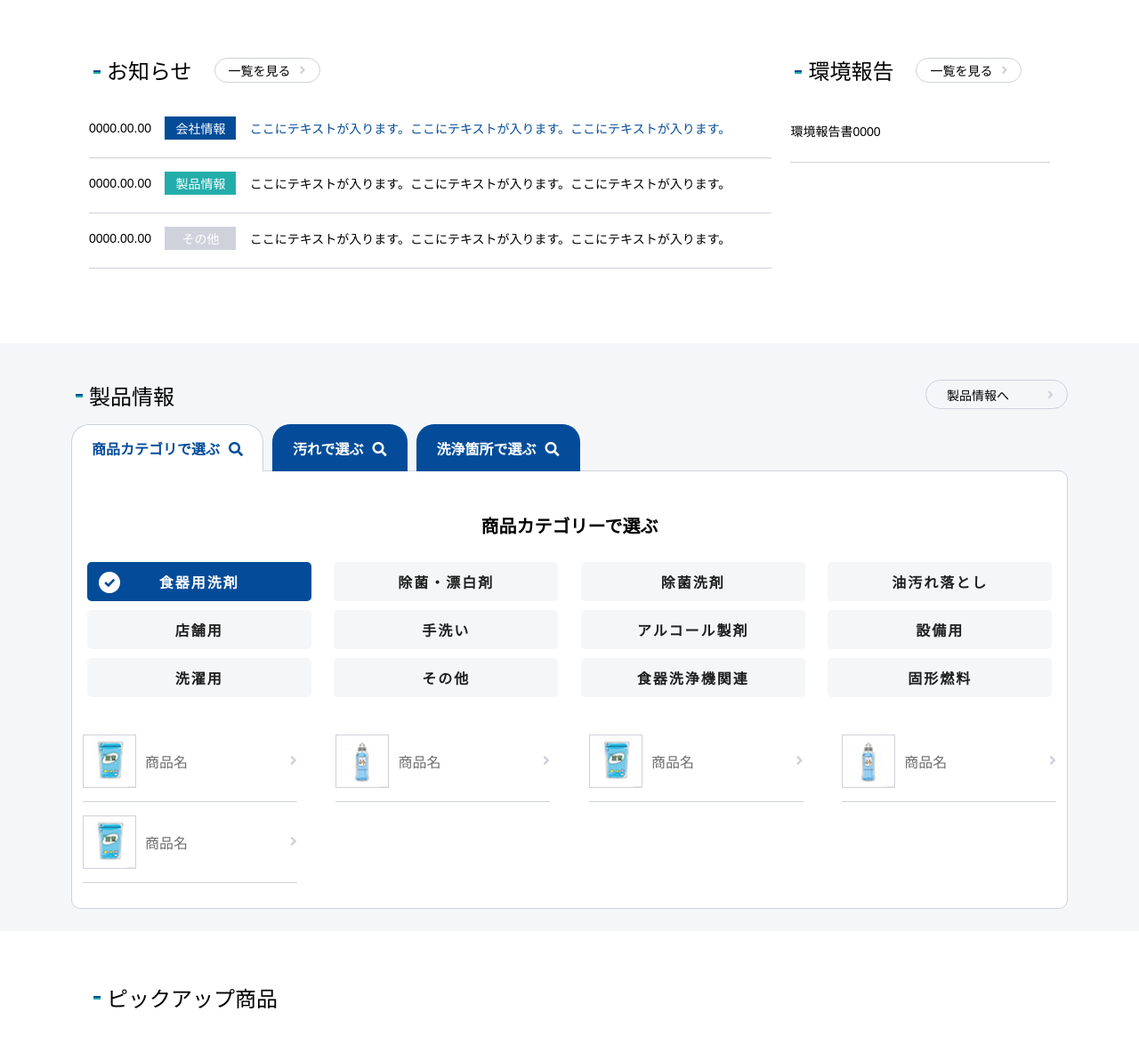
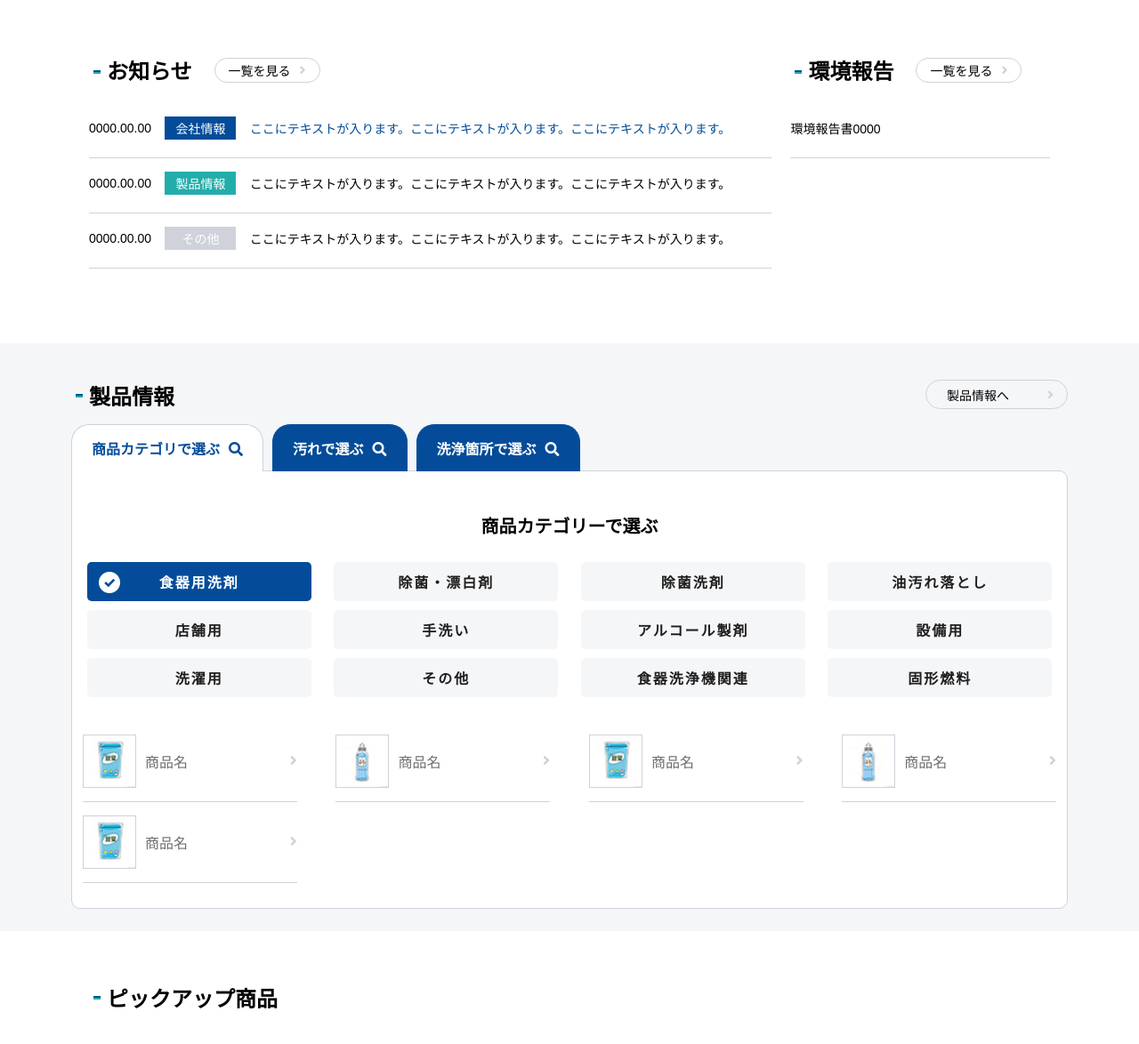
Before and after one commit to brownnguyen/task2, a website: page index.html in a window 1280 px wide. Shown: the part 851-2025 px from the top of the page at 89% size. Drawn offline with nearby package versions, Linux system fonts and the light colour scheme.

Commit message:
add_1407

```diff
--- a/assets/css/index.scss
+++ b/assets/css/index.scss
@@ -569,7 +569,6 @@ header {
             align-items: center;
             h2 {
                 font-size: 2.4rem;
-                font-weight: 500;
                 margin-right: 25px;
                 margin-left: 20px;
                 position: relative;
@@ -688,7 +687,7 @@ header {
         width: 27%;
         .bottom {
             .content {
-                height: 67px;
+                height: 62px;
                 font-size: 1.4rem;
             }
         }
@@ -714,7 +713,6 @@ header {
             font-size: 2.4rem;
             margin-left: 20px;
             position: relative;
-            font-weight: normal;
             &:before {
                 position: absolute;
                 top: 45%;
@@ -982,7 +980,6 @@ header {
         margin-left: 20px;
         font-size: 2.4rem;
         position: relative;
-        font-weight: normal;
         &:before {
             position: absolute;
             top: 45%;
@@ -1277,6 +1274,8 @@ header {
 }
 .backTop {
     position: fixed;
+    opacity: 0;
+    visibility: hidden;
     right: 3%;
     bottom: 5%;
     transition: all 0.5s;
```
Also changed, not shown: index.html (+0 -1 lines), assets/css/index.css, assets/css/index.min.css, 1 other file.
